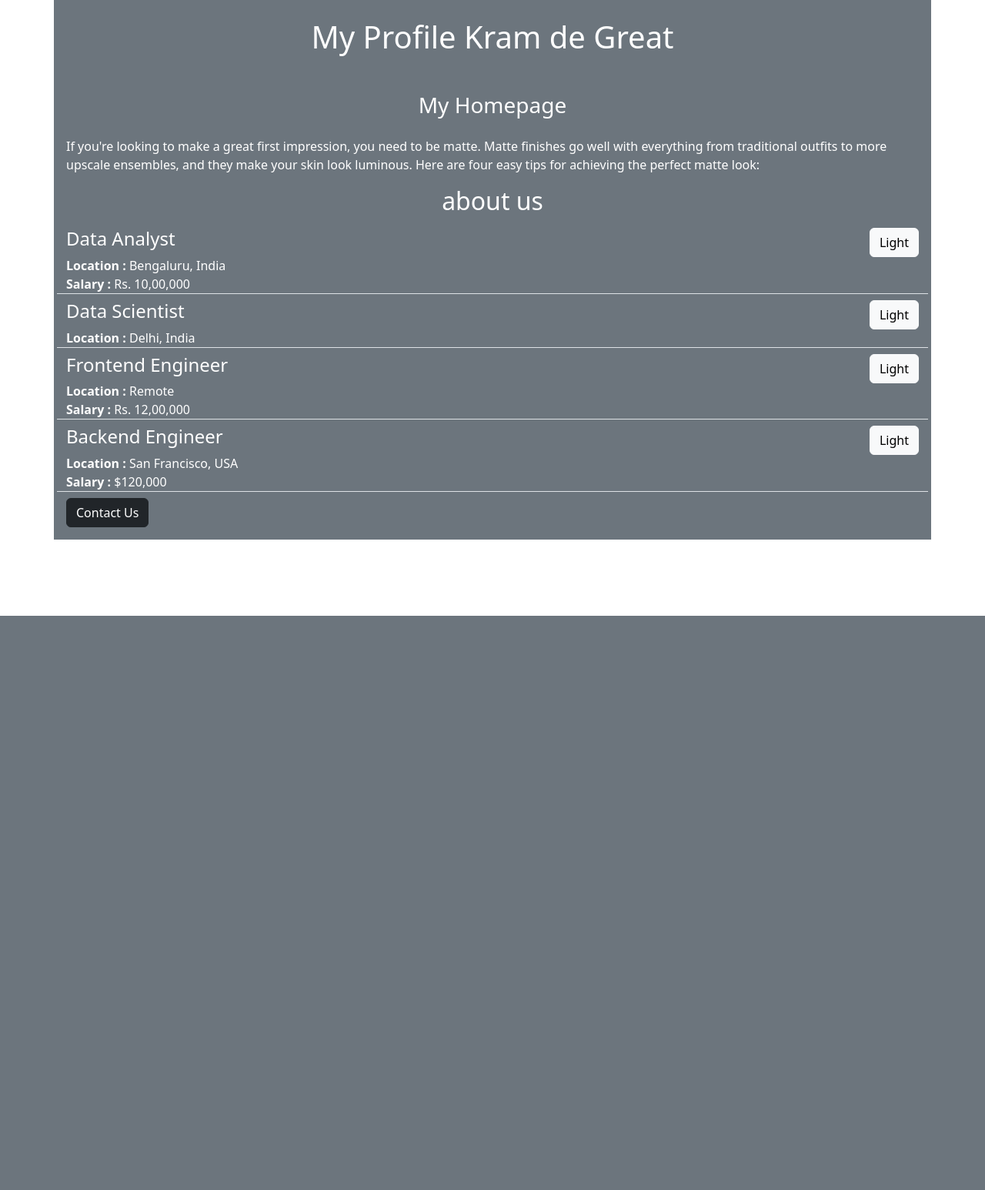
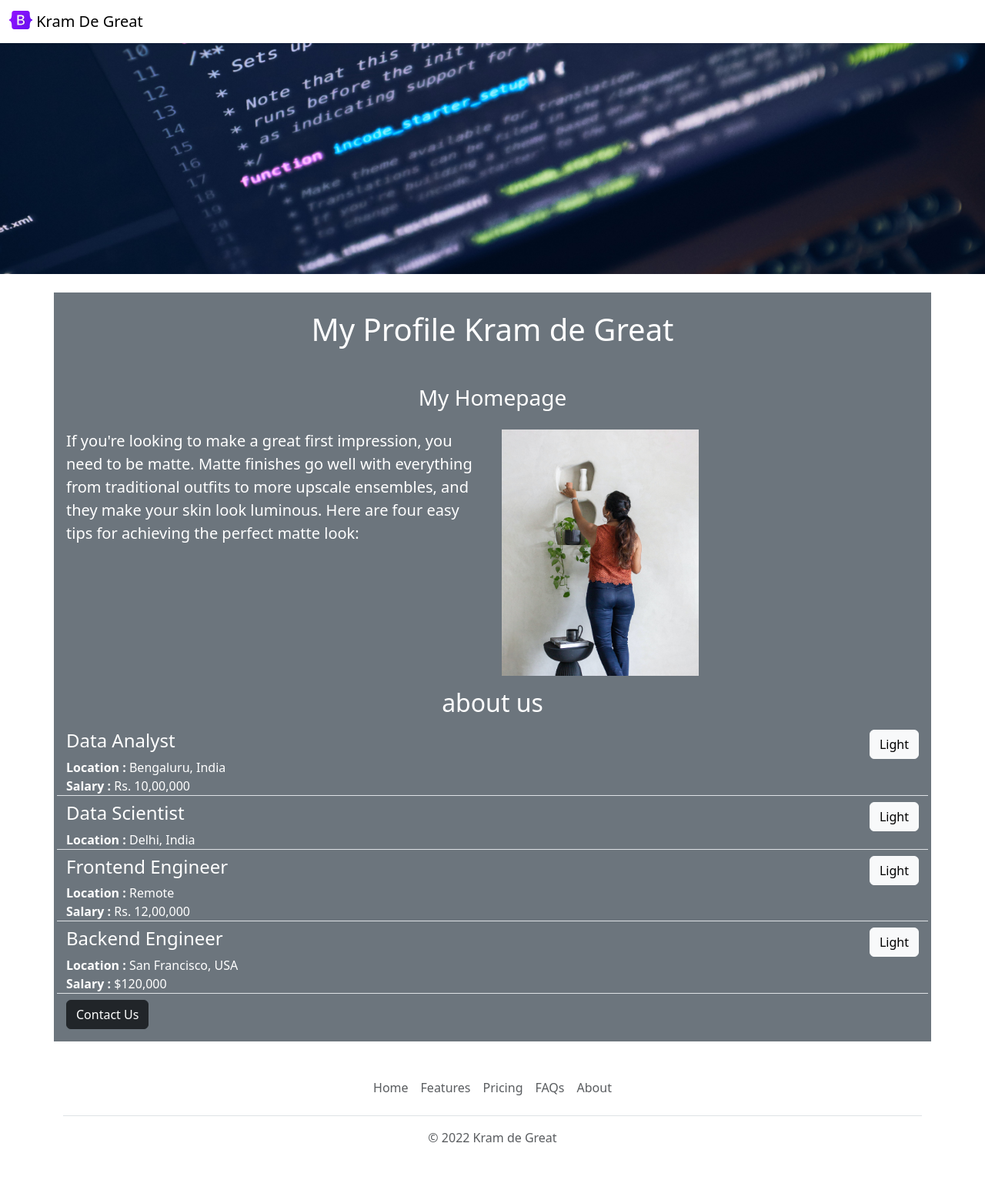
Before and after one commit to bugusnotepad/kram-de-great-website-v2, a Flask app: page / in a window 1280 px wide. Shown: the whole page at 77% size. Before the commit the page ends 800 px from the top, so only its background shows below. Run offline with Flask 2, Linux system fonts and the light colour scheme.

Commit message:
nav and footer

```diff
--- /dev/null
+++ b/templates/footer.html
@@ -0,0 +1,12 @@
+<div class="container">
+  <footer class="py-3 my-4">
+    <ul class="nav justify-content-center border-bottom pb-3 mb-3">
+      <li class="nav-item"><a href="#" class="nav-link px-2 text-muted">Home</a></li>
+      <li class="nav-item"><a href="#" class="nav-link px-2 text-muted">Features</a></li>
+      <li class="nav-item"><a href="#" class="nav-link px-2 text-muted">Pricing</a></li>
+      <li class="nav-item"><a href="#" class="nav-link px-2 text-muted">FAQs</a></li>
+      <li class="nav-item"><a href="#" class="nav-link px-2 text-muted">About</a></li>
+    </ul>
+    <p class="text-center text-muted">&copy; 2022 Kram de Great</p>
+  </footer>
+</div>
--- a/templates/home.html
+++ b/templates/home.html
@@ -5,15 +5,33 @@
     <meta name="viewport" content="width=device-width, initial-scale=1">
     <link href="https://cdn.jsdelivr.net/npm/bootstrap@5.3.0-alpha1/dist/css/bootstrap.min.css" rel="stylesheet" integrity="sha384-GLhlTQ8iRABdZLl6O3oVMWSktQOp6b7In1Zl3/Jr59b6EGGoI1aFkw7cmDA6j6gD" crossorigin="anonymous">
       <title>Kram de Great</title>
+    <style>
+      #banner{
+        height: 300px;
+        width:100%;
+        object-fit:cover;
+        margin-bottom: 24px;
+      }
+    </style>
   </head>
   <body>
-
+    {% include 'nav.html' %}
+    <img id="banner" src="https://kram-de-great-website.bugusnotepad.repl.co/static/banner.jpg">
     <div class="container p-3 mb-2 bg-secondary text-white" >
     <h1 class="text-center mt-2">My Profile Kram de Great</h1>
     <!--img id="banner" src="https://kram-de-great-website.bugusnotepad.repl.co/static/banner.jpg"-->
     <br>
     <h3 class="text-center mt-3 mb-4">My Homepage</h3>
-    <p>        If you're looking to make a great first impression, you need to be matte. Matte finishes go well with everything from traditional outfits to more upscale ensembles, and they make your skin look luminous. Here are four easy tips for achieving the perfect matte look:    </p>
+    <div class="row">
+      <div class="col-6">
+    <p class="lead">        If you're looking to make a great first impression, you need to be matte. Matte finishes go well with everything from traditional outfits to more upscale ensembles, and they make your skin look luminous. Here are four easy tips for achieving the perfect matte look:
+    </p>
+    </div>
+
+      <div class="col-6">
+        <img src="/static/people.jpg" style="height:320px">
+      </div>
+      </div>
     <p><h2 class="text-center">about us</h2></p>
       <div>
         {% for job in jobs %}
@@ -25,5 +43,6 @@
       <button type="button" class="btn btn-dark me-md-2 ">Contact Us</button>
       </div>
     </div>
+    {% include 'footer.html' %}
   </body>
 </html>
--- /dev/null
+++ b/templates/nav.html
@@ -0,0 +1,9 @@
+<nav class="navbar shadow-sm fixed-top bg-white">
+  <div class="container-fluid">
+    <a class="navbar-brand" href="#">
+      <img src="/static/logo.svg" alt="Logo" width="30" height="24" class="d-inline-block align-text-top">
+      Kram De Great
+    </a>
+  </div>
+</nav>
+<div style="height:56px"></div>
```
Also changed, not shown: static/logo.svg (added), static/people.jpg (added).
